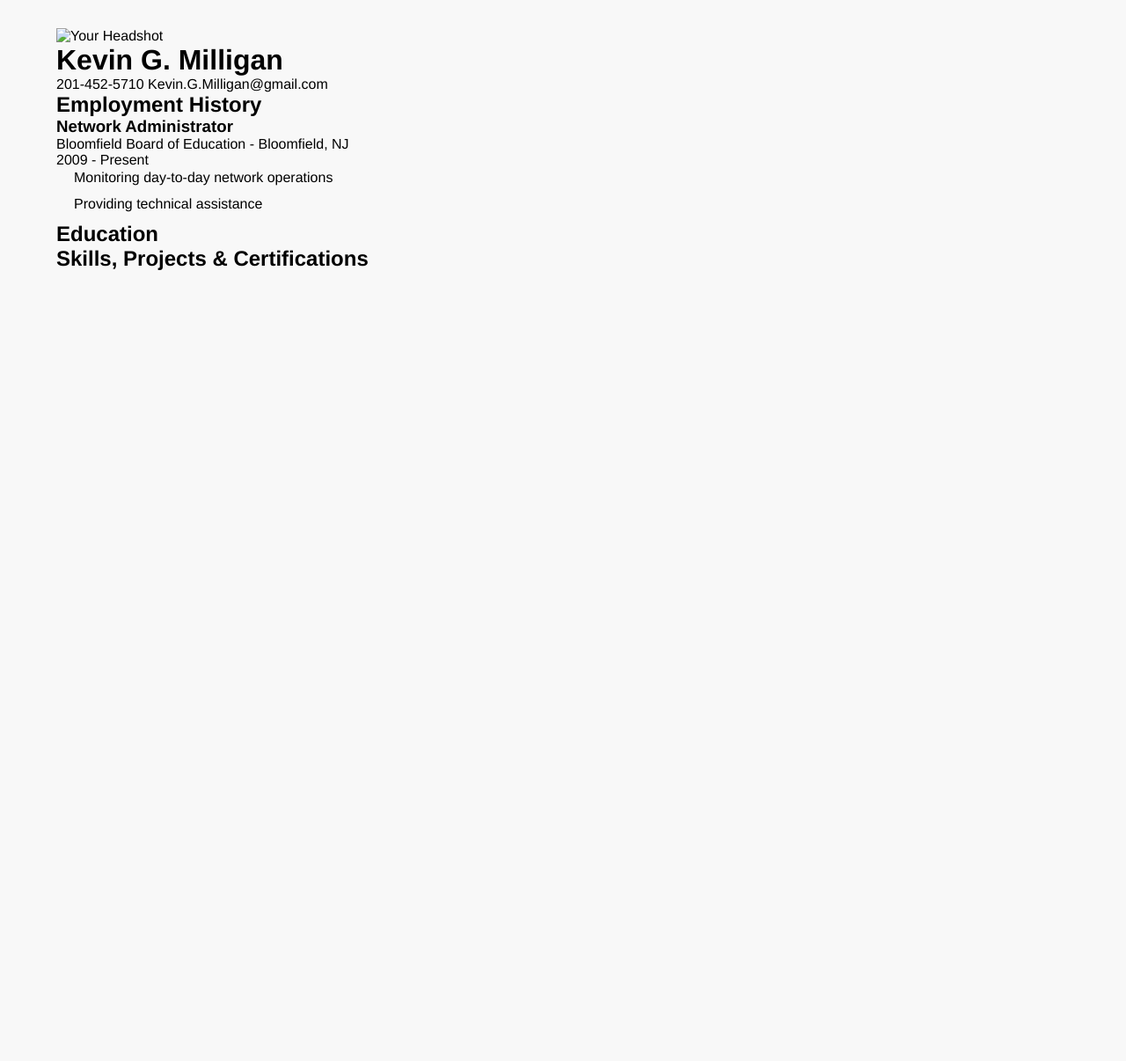
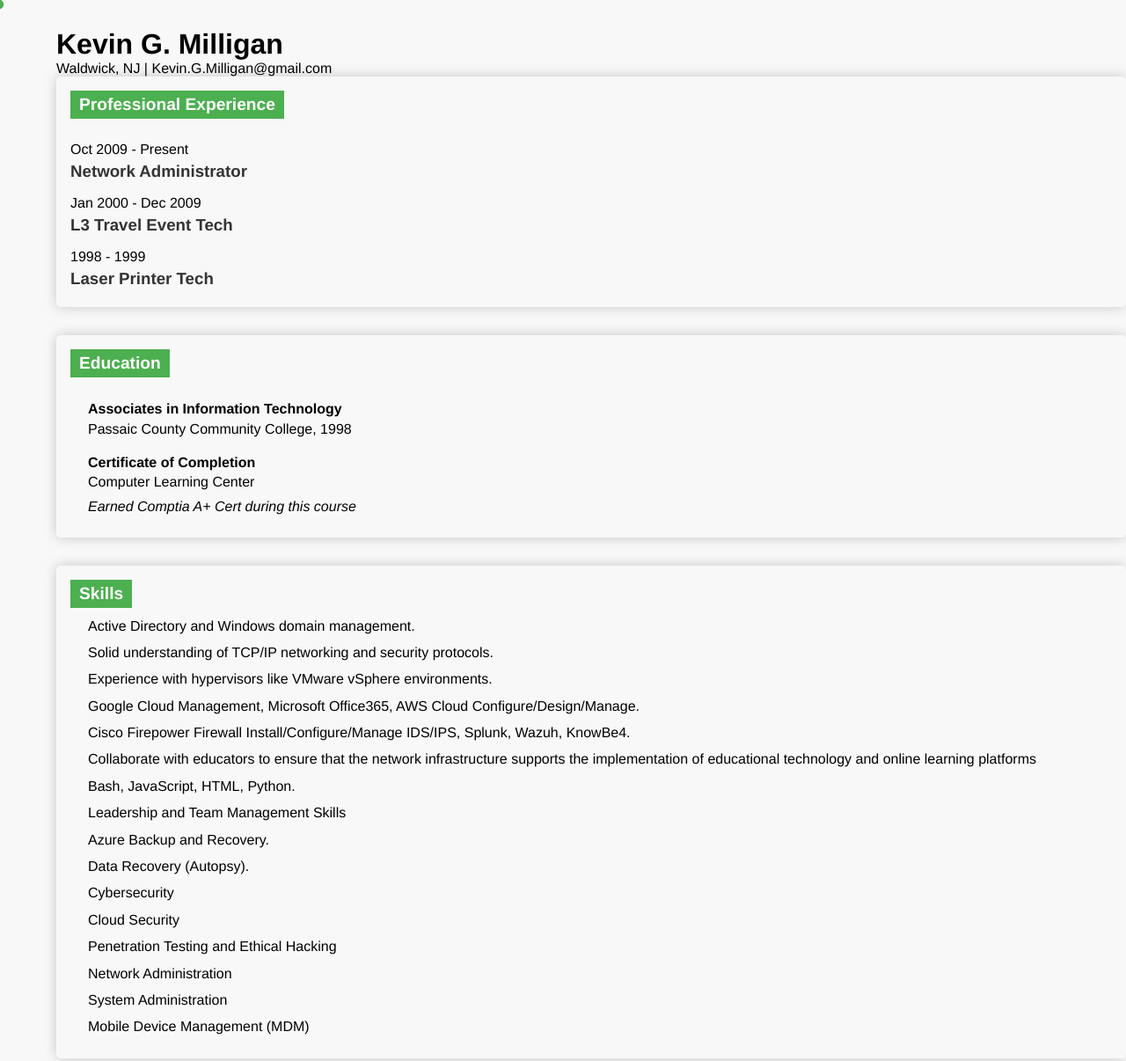
Before and after one commit to Tenchitrilogy/My_Website, a plain HTML site: page Resume Website live 12-19-23/index.HTML in a window 1280 px wide. Shown: the top 1206 px of the page at 88% size. Before the commit the page ends 800 px from the top, so only its background shows below. Drawn offline with Linux system fonts and the light colour scheme.

Commit message:
3rd Edit
Separated Skills/Projects/Certifications

```diff
--- a/Resume Website live 12-19-23/index.HTML
+++ b/Resume Website live 12-19-23/index.HTML
@@ -2,30 +2,140 @@
 <html lang="en">
 <head>
 <meta charset="UTF-8">
-  <title>Online Resume</title>
+<meta name="viewport" content="width=device-width, initial-scale=1.0">
+<title>Interactive Resume - Kevin G. Milligan</title>
 <link rel="stylesheet" href="styles.css">
 </head>
 <body>
-  <header>
-    <img src="your_headshot.jpg" alt="Your Headshot">
+
+<div class="resume">
+
+		</div>
+		<div class="contact-info">
 			<h1>Kevin G. Milligan</h1>
-    <p>201-452-5710 Kevin.G.Milligan@gmail.com</p>
-  </header>
-  <main>
-    <section id="employment">
-      <h2>Employment History</h2>
-      <div id="employment-timeline"></div>
+			<p>Waldwick, NJ | Kevin.G.Milligan@gmail.com</p>
+		</div>
+	</div>
+
+    <section class="resume-section" id="experience">
+        <h2>Professional Experience</h2>
+        <div id="timeline"></div> <!-- Placeholder for timeline entries -->
     </section>
-    <section id="education">
+
+	<section class="resume-section" id="education">
 		<h2>Education</h2>
-      <!-- Your education details -->
+		<ul>
+			<li>
+				<span class="degree">Associates in Information Technology</span>
+				<span class="school">Passaic County Community College, 1998</span>
+				</p>
+			</li>
+			<li>
+				<span class="degree">Certificate of Completion</span>
+				<span class="school">Computer Learning Center</span>
+				<p>Earned Comptia A+ Cert during this course</p>
+			</li>
+		</ul>
 	</section>
-    <section id="skills">
-      <h2>Skills, Projects & Certifications</h2>
-      <ul id="projects"></ul>
-      <ul id="certifications"></ul>
+
+
+
+
+	 <section class="resume-section" id="Skills">
+        <h2>Skills</h2>
+        <ul>
+			<li>Active Directory and Windows domain management.</li>
+
+			<li>Solid understanding of TCP/IP networking and security protocols.</li>
+
+			<li>Experience with hypervisors like VMware vSphere environments.</li>
+
+			<li>Google Cloud Management, Microsoft Office365, AWS Cloud Configure/Design/Manage.</li>
+
+			<li>Cisco Firepower Firewall Install/Configure/Manage IDS/IPS, Splunk, Wazuh, KnowBe4.</li>
+
+			<li>Collaborate with educators to ensure that the network infrastructure supports the implementation of educational technology and online learning platforms</li>
+
+			<li>Bash, JavaScript, HTML, Python.</li>
+
+			<li>Leadership and Team Management Skills</li>
+
+            <li>Azure Backup and Recovery.</li>
+
+            <li>Data Recovery (Autopsy).</li>
+
+            <li>Cybersecurity</li>
+
+            <li>Cloud Security</li>
+
+            <li>Penetration Testing and Ethical Hacking</li>
+
+            <li>Network Administration</li>
+
+            <li>System Administration</li>
+
+            <li>Mobile Device Management (MDM)</li>
+		</ul>
     </section>
-  </main>
+</div>
+
+<section class="resume-section" id="Certifications">
+	<h2>Certifications</h2>
+	<ul>
+
+		<li>A+</li>
+
+		<li>Network+</li>
+
+		<li>Security+</li>
+	</ul>
+</section>
+</div>
+
+<section class="resume-section" id="Projects">
+	<h2>Projects</h2>
+	<ul>
+		<li>AWS Cloud Resume</li>
+
+		<li>AWS S3 Website Host</li>
+
+		<li>AWS Route 53</li>
+
+		<li>AWS CloudFront</li>
+
+		<li>Install/Configure/Manage Wazuh Server and Clients</li>
+
+		<li>Created EC2 instance running Plex Media Server</li>
+
+		<li></li>
+
+		<li></li>
+
+		<li></li>
+
+		<li></li>
+
+		<li></li>
+
+		<li></li>
+
+		<li></li>
+
+		<li></li>
+
+		<li></li>
+
+		<li></li>
+
+		<li></li>
+
+		<li></li>
+
+		<li></li>
+	</ul>
+</section>
+</div>
+
 <script src="scripts.js"></script>
 </body>
 </html>
--- a/Resume Website live 12-19-23/scripts.js
+++ b/Resume Website live 12-19-23/scripts.js
@@ -1,36 +1,59 @@
-// Fetch employment data dynamically (you'll need to fetch your data)
-const employmentData = [
-  {
-    title: 'Network Administrator',
-    company: 'Bloomfield Board of Education',
-    location: 'Bloomfield, NJ',
-    duration: '2009 - Present',
-    responsibilities: [
-      'Monitoring day-to-day network operations',
-      'Providing technical assistance',
-      // Add your responsibilities
-    ],
-    // Add other job details
-  },
-  // Add other job experiences
+document.addEventListener('DOMContentLoaded', function() {
+const timelineData = [
+    {
+        date: 'Oct 2009 - Present',
+        title: 'Network Administrator',
+        description: 'Proficient Network Administrator with solid background installing, configuring, and supporting network and internal systems. Verify operations and trace faults with skilled testing and troubleshooting. Thrive under pressure to keep systems optimized and user-friendly..'
+    },
+    {
+        date: 'Jan 2000 - Dec 2009',
+        title: 'L3 Travel Event Tech',
+        description: 'As a L3 Travel Event Tech at Rush Computer Rentals, I supervised major equipment rental projects across Las Vegas, Atlnta, and New York, delivering exceptional customer support, managing equipment specifications, installations, and providing technical expertise for network systems. Additionally, I oversaw staff training, problem-solving, and served as the primary liaison for client communication and project supervision.'
+    },
+    {
+        date: '1998 - 1999',
+        title: 'Laser Printer Tech',
+        description: 'I effectively managed customer service orders, providing comprehensive maintenance, repair, and technical support for Hewlett Packard and Lexmark printers, ensuring prompt resolution and reliable assistance.'
+    }
 ];
 
-// Populate employment timeline
-const employmentTimeline = document.getElementById('employment-timeline');
-employmentData.forEach(job => {
-  const jobDiv = document.createElement('div');
-  jobDiv.innerHTML = `
-    <h3>${job.title}</h3>
-    <p>${job.company} - ${job.location}</p>
-    <p>${job.duration}</p>
-    <ul>
-      ${job.responsibilities.map(responsibility => `<li>${responsibility}</li>`).join('')}
-    </ul>
-    <!-- Add more job details as needed -->
-  `;
-  employmentTimeline.appendChild(jobDiv);
+    const timeline = document.getElementById('timeline');
+
+    timelineData.forEach((item, index) => {
+        let entry = document.createElement('div');
+        entry.classList.add('timeline-entry');
+        entry.setAttribute('id', 'entry-' + index);
+
+        let dot = document.createElement('div');
+        dot.classList.add('timeline-dot');
+
+        let date = document.createElement('div');
+        date.textContent = item.date;
+        date.classList.add('timeline-date');
+
+        let content = document.createElement('div');
+        content.classList.add('timeline-content');
+        content.setAttribute('id', 'content-' + index);
+
+        let title = document.createElement('h3');
+        title.textContent = item.title;
+
+        let description = document.createElement('p');
+        description.textContent = item.description;
+        description.style.display = 'none'; // Initially hide the description
+
+        // Click event to toggle the description visibility
+        entry.addEventListener('click', function() {
+            description.style.display = description.style.display === 'none' ? 'block' : 'none';
+        });
+
+        content.appendChild(title);
+        content.appendChild(description);
+
+        entry.appendChild(dot);
+        entry.appendChild(date);
+        entry.appendChild(content);
+
+        timeline.appendChild(entry);
+    });
 });
-
-// Fetch and populate skills, projects, and certifications dynamically
-// Use JavaScript to create interactive elements and links to your GitHub and tryhackme.com badges
-// Add your code to populate these sections with your skills, projects, and certifications
```
Also changed, not shown: Resume Website live 12-19-23/styles.CSS (line endings or trailing spaces). Lines whose indentation alone changed are shown as unchanged.
